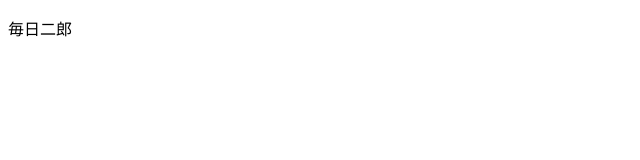
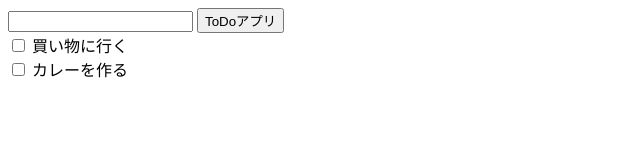
Before and after one commit to YusukeKamikawa/todo-app, a plain HTML site: page index.html in a window 1280 px wide. Shown: the whole page, without its empty margins (0-640 px from the left). Drawn offline with Linux system fonts and the light colour scheme.

Commit message:
入力欄とボタンを作り、買い物リストとカレーを作るリストを追加

```diff
--- a/index.html
+++ b/index.html
@@ -8,8 +8,15 @@
 </head>
 
 <body>
+    <input type="text">
+    <input type="button" value=ToDoアプリ>
     <div>
-        <p>毎日二郎</p>
+        <input type="checkbox" id="todo=checkbox" name="todo-box">
+        <lavel for="todo-checkbox">買い物に行く</lavel>
+    </div>
+    <div>
+        <input type="checkbox" id="todo=checkbox" name="todo-box">
+        <lavel for="todo-checkbox">カレーを作る</lavel>
     </div>
 </body>
 
```
